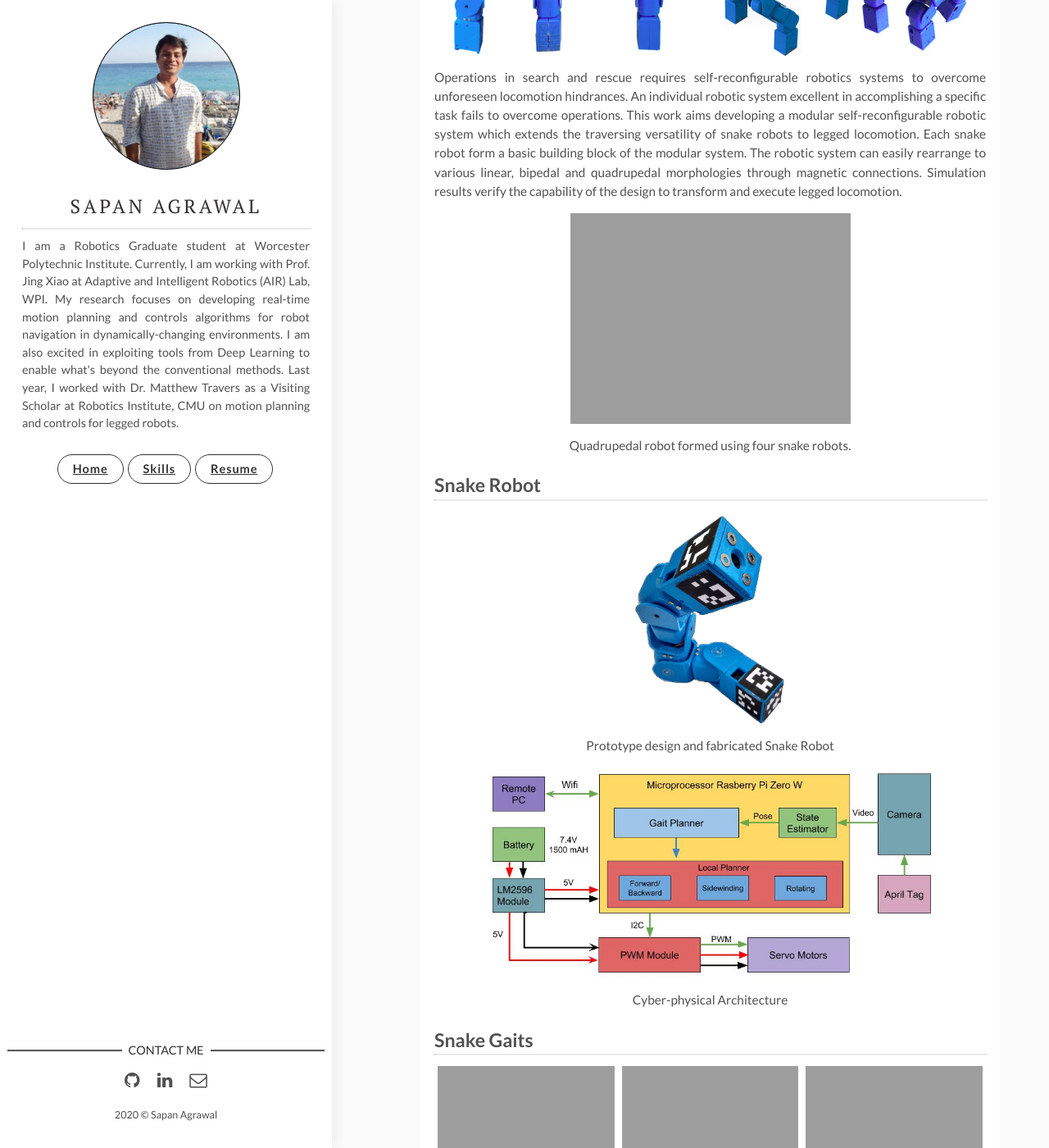
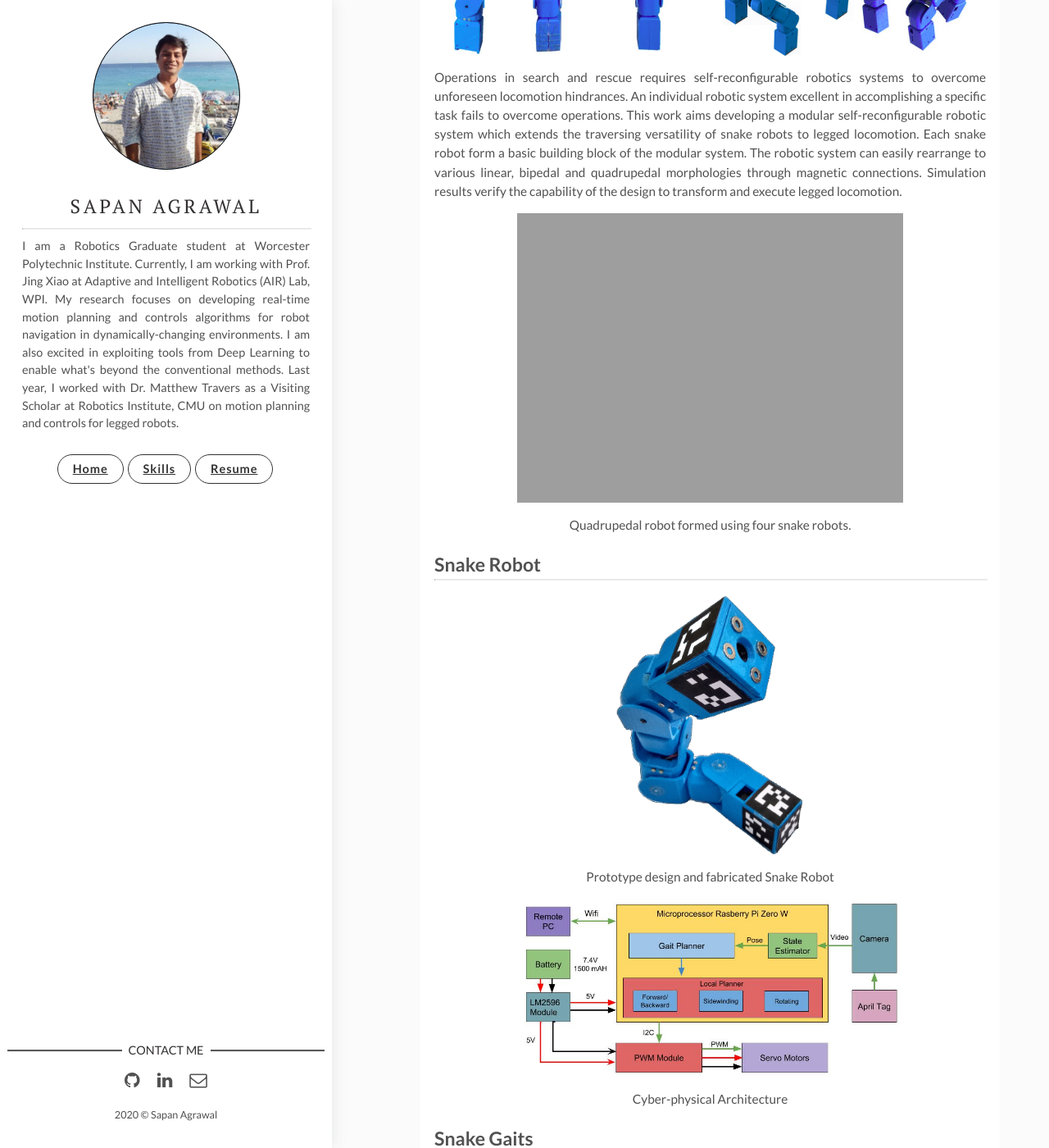
Before and after one commit to sapan-ostic/sapan-ostic.github.io, a Jekyll site: the page built from _posts/2019-01-22-Multi-Snake-Transformer-Robot-|-Undergraduate-Thesis.markdown, in a window 1280 px wide and 1400 px high, scrolled down 299 px. Shown: the whole window at 82% size. Built offline with Jekyll 4.4.1, drawn with Linux system fonts in a browser that asks for light colours.

Commit message:
general commit

```diff
--- a/_posts/2019-01-22-Multi-Snake-Transformer-Robot-|-Undergraduate-Thesis.markdown
+++ b/_posts/2019-01-22-Multi-Snake-Transformer-Robot-|-Undergraduate-Thesis.markdown
@@ -13,7 +13,7 @@ poster: /assets/pdf/Self-ReconfigurableTransformerRobot.pdf
 Operations in search and rescue requires self-reconfigurable robotics systems to overcome unforeseen locomotion hindrances. An individual robotic system excellent in accomplishing a specific task fails to overcome operations. This work aims developing a modular self-reconfigurable robotic system which extends the traversing versatility of snake robots to legged locomotion. Each snake robot form a basic building block of the modular system. The robotic system can easily rearrange to various linear, bipedal and quadrupedal morphologies through magnetic connections. Simulation results verify the capability of the design to transform and execute legged locomotion.
 
 <p align="center">
-    <img src="{{site.baseurl}}/assets/img/msmr/walker.gif" style="height: 300px;">
+    <img src="{{site.baseurl}}/assets/img/msmr/walker.gif" style="width: 70%;">
     <figcaption align="center"> Quadrupedal robot formed using four snake robots.</figcaption>
 </p>
 
@@ -21,12 +21,12 @@ Operations in search and rescue requires self-reconfigurable robotics systems to
 <hr class="panel-cover__divider" style="margin-top: 0px;">
 
 <p align="center">
-    <img src="{{site.baseurl}}/assets/img/msmr/design.gif" style="height: 300px;">
+    <img src="{{site.baseurl}}/assets/img/msmr/design.gif" style="width: 70%;">
     <figcaption align="center"> Prototype design and fabricated Snake Robot </figcaption>
 </p>
 
 <p align="center">
-    <img src="{{site.baseurl}}/assets/img/msmr/snakeCyber.jpg" style="height: 300px;">
+    <img src="{{site.baseurl}}/assets/img/msmr/snakeCyber.jpg" style="width: 70%;">
     <figcaption align="center"> Cyber-physical Architecture </figcaption>
 </p>
 
--- a/assets/css/main.css
+++ b/assets/css/main.css
@@ -1515,7 +1515,7 @@ a.newer-posts:hover {
 
 .column {
   float: left;
-  width: 33.33%;
+  /* width: 33.33%; */
   padding: 5px;
 }
 
```
